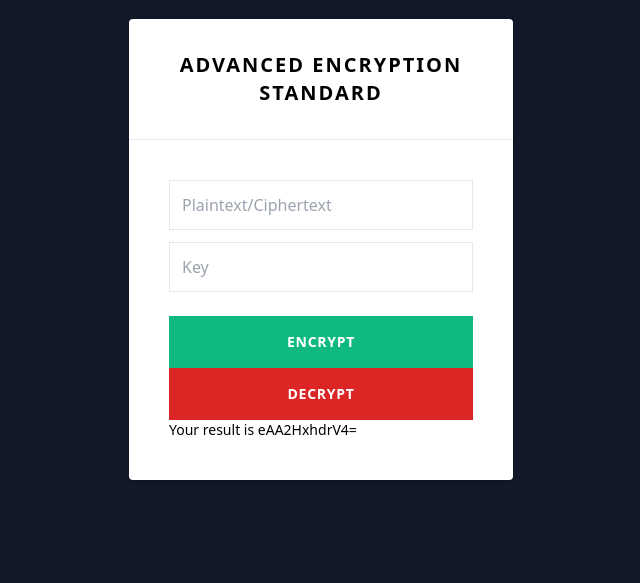
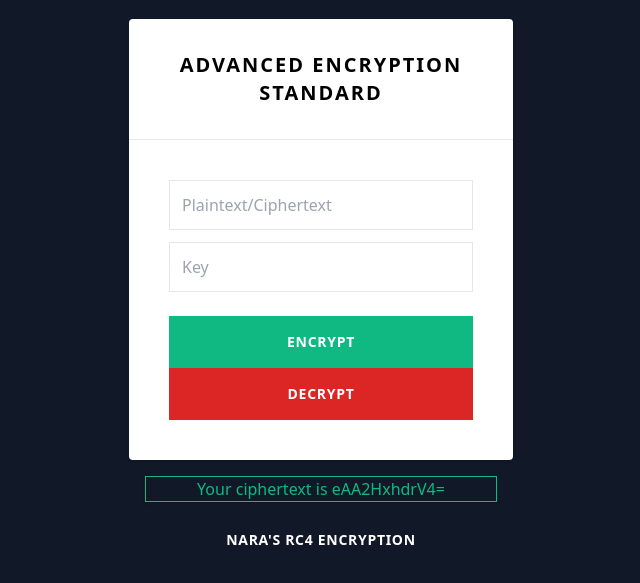
Before and after one commit to panhboth111/CNS, a website: page index.html in a window 1280 px wide. Both pictures are taken after a click on the button "ENCRYPT". Shown: the part 137-720 px from the top of the page, without its empty margins (319-959 px from the left). Drawn offline with nearby package versions, Linux system fonts and the light colour scheme.

Commit message:
added link to nara's

```diff
--- a/index.html
+++ b/index.html
@@ -51,7 +51,7 @@
               <button
                 onclick="execute(0)"
                 type="button"
-                class="bg-green-500 hover:bg-primary-dark w-full p-4 text-sm text-white uppercase font-bold tracking-wider"
+                class="bg-green-500 hover:bg-blue-600 w-full p-4 text-sm text-white uppercase font-bold tracking-wider"
               >
                 Encrypt
               </button>
@@ -60,13 +60,25 @@
               <button
                 onclick="execute(1)"
                 type="button"
-                class="bg-red-600 hover:bg-primary-dark w-full p-4 text-sm text-white uppercase font-bold tracking-wider"
+                class="bg-red-600 hover:bg-pink-600 w-full p-4 text-sm text-white uppercase font-bold tracking-wider"
               >
                 Decrypt
               </button>
             </div>
-            <p id="result" class="text-sm"></p>
           </form>
+        </div>
+        <div
+          id="resultBox"
+          class="bg-opacity-100 border border-green-500 shadow m-4 text-center text-green-500"
+          style="visibility: hidden;"
+        ></div>
+        <div class="text-center">
+          <button
+            type="button"
+            class="bg-teal-600 hover:bg-yellow-600 p-2 mt-1 w-full text-sm text-white uppercase font-bold tracking-wider"
+          >
+            <a href="http://13.59.245.222:5000/">Nara's RC4 encryption</a>
+          </button>
         </div>
       </div>
     </div>
--- a/scripts/aes.js
+++ b/scripts/aes.js
@@ -689,9 +689,9 @@ function execute(operation) {
   const key = document.getElementById("key").value;
   const result =
     operation == 0
-      ? Aes.Ctr.encrypt(input, key, 256)
-      : Aes.Ctr.decrypt(input, key, 256);
-  document.getElementById("result").innerHTML = `Your result is ${result}`;
-
+      ? `Your ciphertext is ${Aes.Ctr.encrypt(input, key, 256)}`
+      : `Your plaintext is ${Aes.Ctr.decrypt(input, key, 256)}`;
+  document.getElementById("resultBox").style.visibility = "visible";
+  document.getElementById("resultBox").innerHTML = result;
   return false;
 }
```
